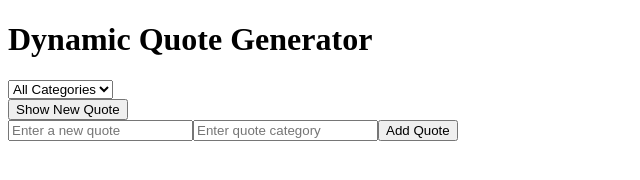
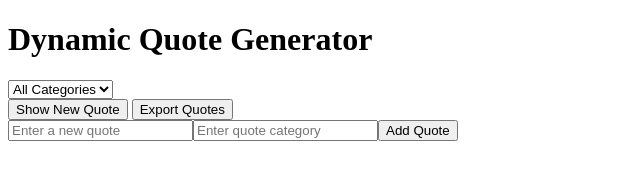
Before and after one commit to hawig12/alx_fe_javascript, a plain HTML site: page dom-manipulation/index.html in a window 1280 px wide. Shown: the whole page, without its empty margins (0-640 px from the left). Drawn offline with Linux system fonts and the light colour scheme.

Commit message:
Update index.html

```diff
--- a/dom-manipulation/index.html
+++ b/dom-manipulation/index.html
@@ -13,16 +13,15 @@
     <option value="all">All Categories</option>
   </select>
 
-  <!-- Display Area for Random Quote -->
+  <!-- Quote Display Area -->
   <div id="quoteDisplay"></div>
 
-  <!-- Button to show random quote -->
+  <!-- Buttons -->
   <button id="showQuoteBtn">Show New Quote</button>
+  <button id="exportQuotesBtn">Export Quotes</button> <!-- ✅ NEW -->
 
-  <!-- The add quote form will be generated here -->
+  <!-- The add quote form will be created via JS -->
 
   <script src="script.js"></script>
 </body>
 </html>
-
-</html>
```
